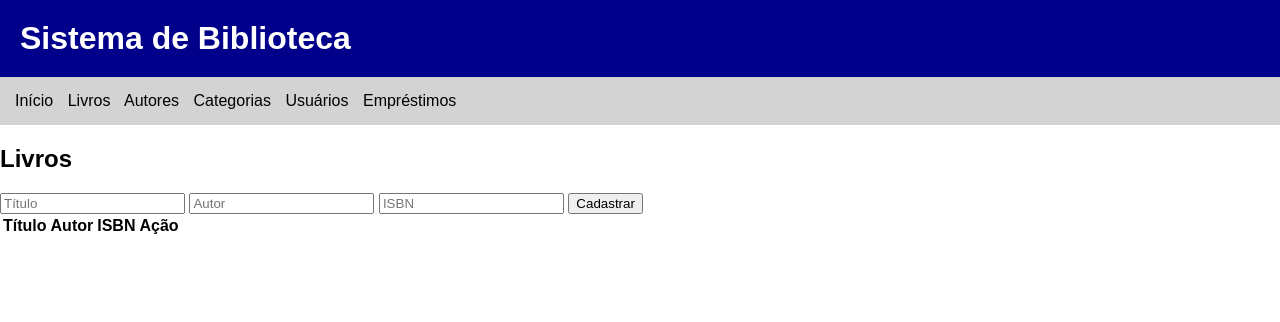
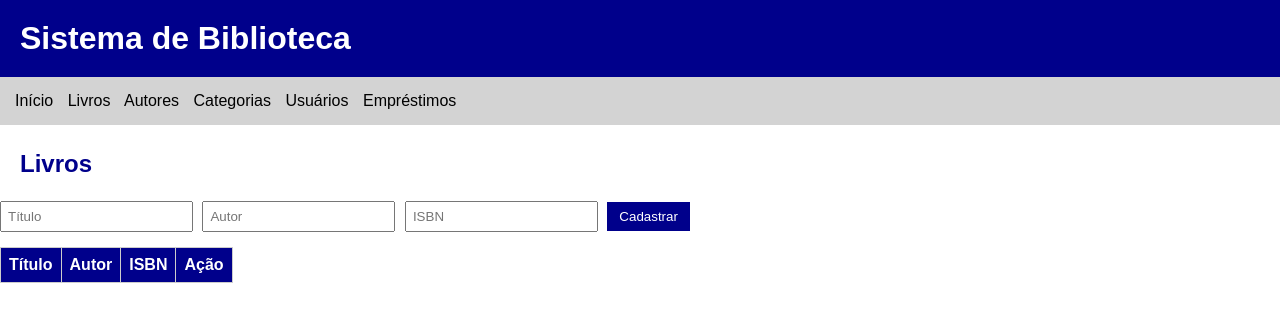
Before and after one commit to CarlosHenriqueYudi/Biblioteca, a Spring Boot app: page /livros in a window 1280 px wide. Shown: the top 322 px of the page. Run offline with Spring Boot 4, Linux system fonts and the light colour scheme; lists and menus that the app fills with data are empty.

Commit message:
Update style.css

```diff
--- a/src/main/resources/static/style.css
+++ b/src/main/resources/static/style.css
@@ -1,6 +1,10 @@
 body {
     font-family: Arial;
     margin: 0;
+}
+
+p {
+    padding: 20px;
 }
 
 h1 {
@@ -24,3 +28,51 @@ nav a {
 nav a:hover {
     color: blue;
 }
+
+.botao {
+    display: inline-block;
+    background-color: darkblue;
+    color: white;
+    padding: 10px 18px;
+    border-radius: 6px;
+    text-decoration: none;
+    margin: 10px 0 0 20px;
+}
+
+.botao:hover {
+    background-color: blue;
+}
+
+h2 {
+    color: darkblue;
+    padding-bottom: 8px;
+    margin: 25px 20px 15px 20px;
+}
+
+input {
+    padding: 6px;
+    margin-right: 5px;
+}
+
+button {
+    background-color: darkblue;
+    color: white;
+    border: none;
+    padding: 7px 12px;
+    cursor: pointer;
+}
+
+table {
+    border-collapse: collapse;
+    margin-top: 15px;
+}
+
+th, td {
+    border: 1px solid #ccc;
+    padding: 8px;
+}
+
+th {
+    background-color: darkblue;
+    color: white;
+}
```
